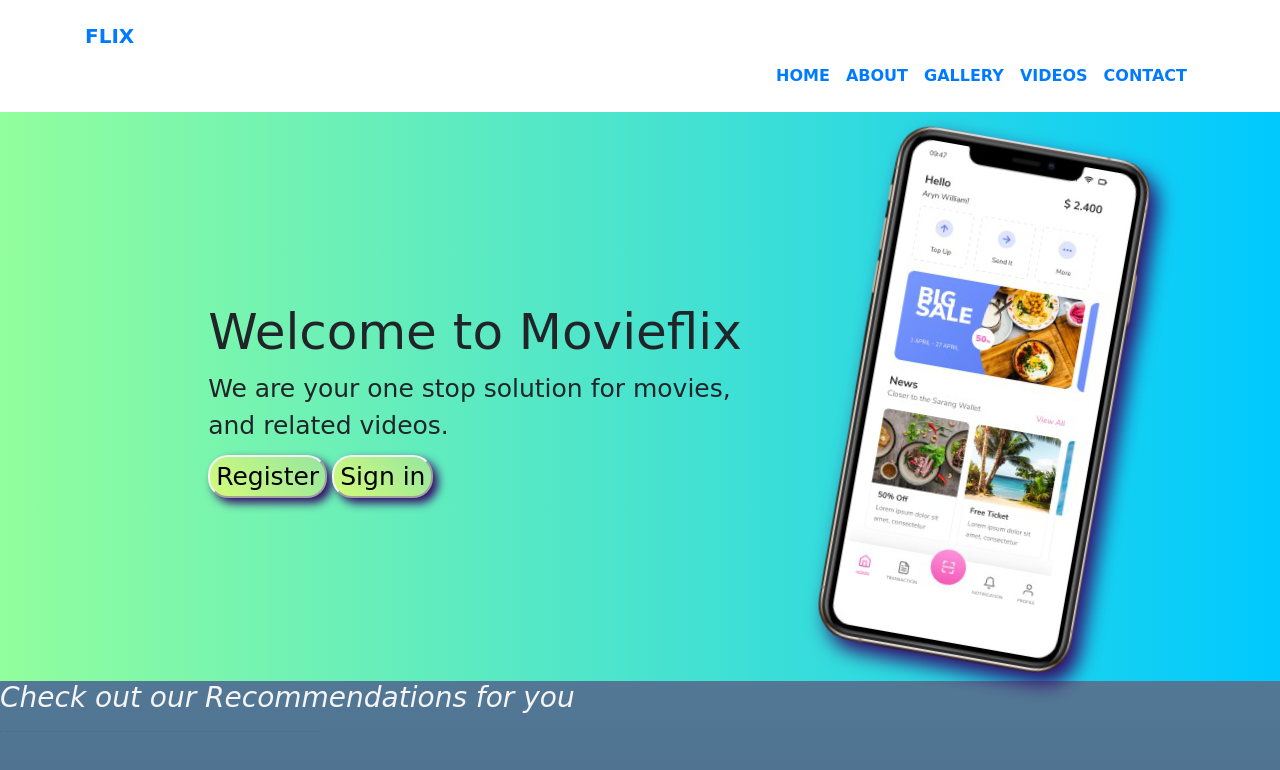
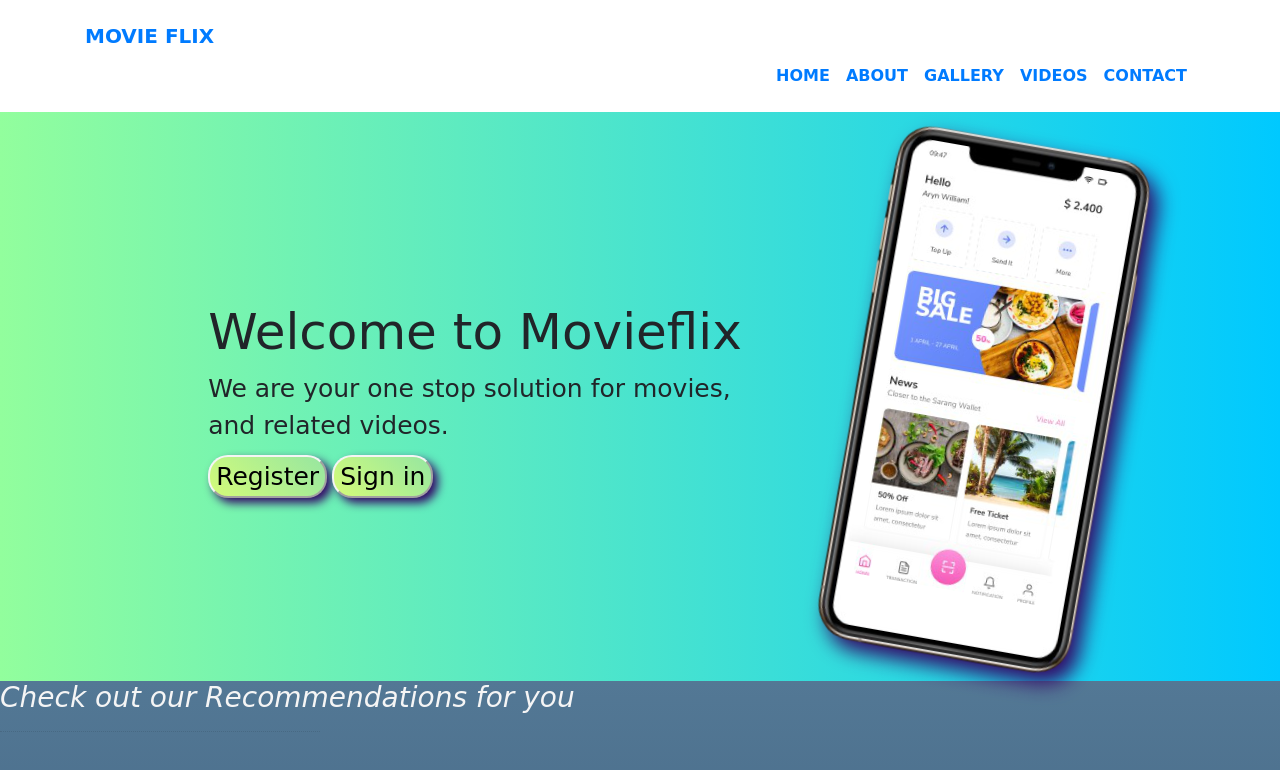
Before and after one commit to Temiloluwa-ade/movie, a plain HTML site: page index.html in a window 1280 px wide. Shown: the top 770 px of the page. Drawn offline with Linux system fonts and the light colour scheme.

Commit message:
Navbar, a little

```diff
--- a/index.html
+++ b/index.html
@@ -10,7 +10,7 @@
   <body>
    <header class="header">
     <nav class="navi navbar-expand-lg py-3">
-        <div class="container"><a href="#" class="navbar-brand text-uppercase font-weight-bold">Flix</a>
+        <div class="container"><a href="#" class="navbar-brand text-uppercase font-weight-bold">Movie Flix</a>
             <button type="button" data-toggle="collapse" data-target="#navbarSupportedContent" aria-controls="navbarSupportedContent" aria-expanded="false" aria-label="Toggle navigation" class="navbar-toggler navbar-toggler-right"><i class="fa fa-bars"></i></button>
 
             <div id="navbarSupportedContent" class="collapse navbar-collapse">
```
